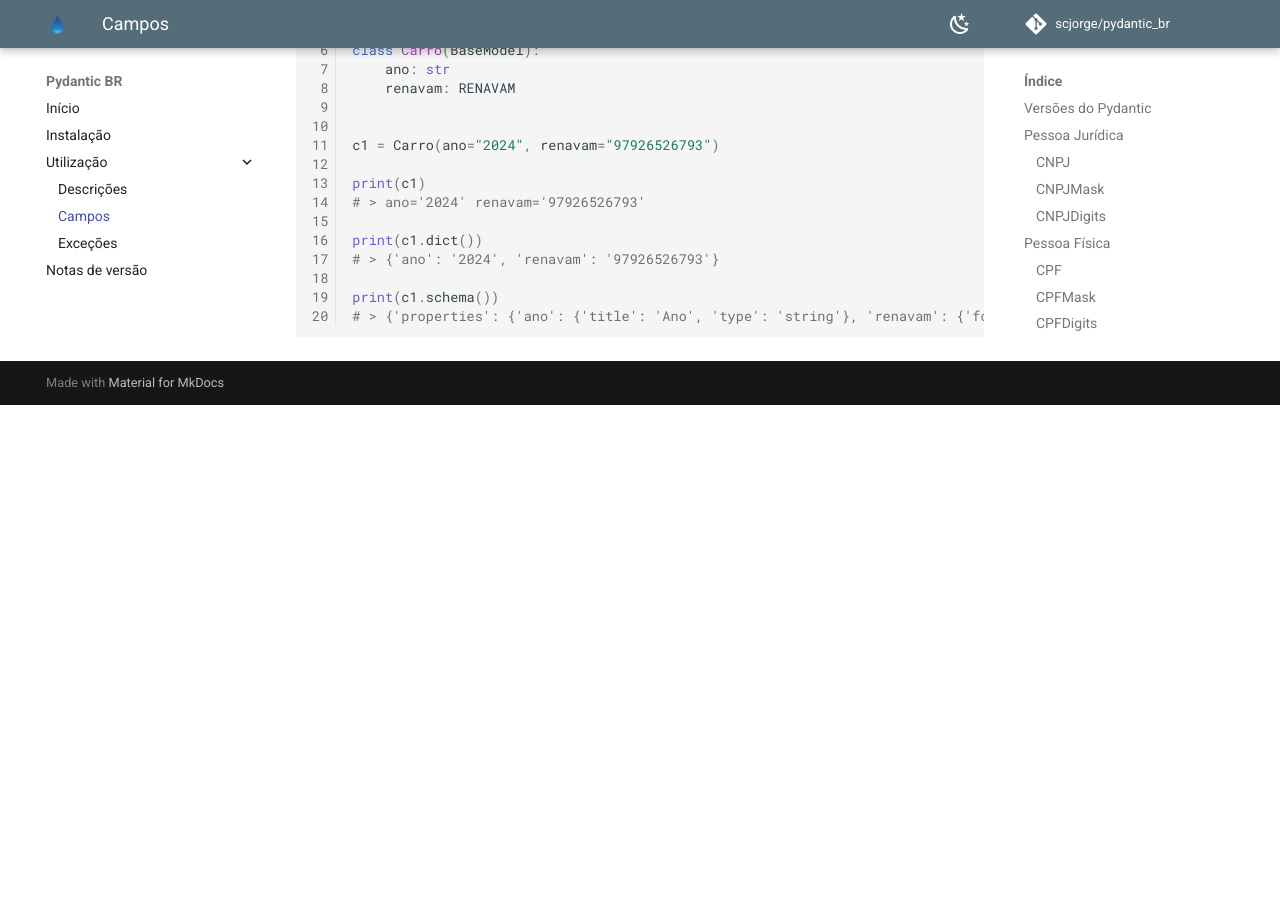
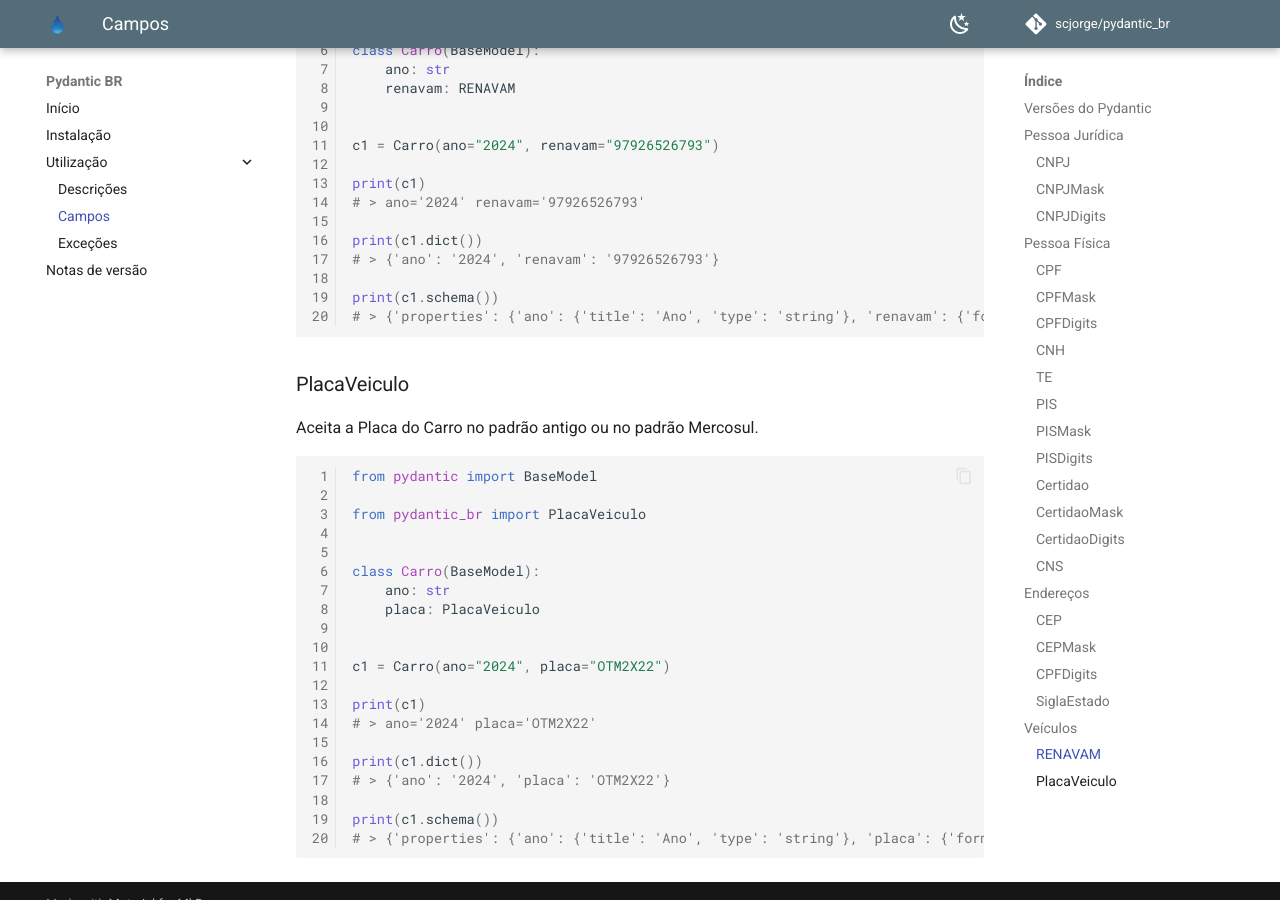
Before and after one commit to scjorge/pydantic_br, an MkDocs documentation site: the page built from docs/usage/field_types.md, in a window 1280 px wide and 900 px high, scrolled down 11902 px. Built offline with MkDocs 1.6.1 and Material for MkDocs 9.7.7, drawn with Linux system fonts in a browser that asks for light colours; comment, search, counter and statistics services are not loaded; before the commit the page ends 12307 px from its top, so only the background shows below that.

Commit message:
feat: add PlacaVeiculo field

````diff
--- a/docs/usage/field_types.md
+++ b/docs/usage/field_types.md
@@ -604,6 +604,7 @@ print(endereco.schema())
 ### RENAVAM
 
 Aceita apenas o número do RENAVAM
+
 ```{.py3 linenums=1}
 from pydantic import BaseModel
 
@@ -626,3 +627,30 @@ print(c1.dict())
 print(c1.schema())
 # > {'properties': {'ano': {'title': 'Ano', 'type': 'string'}, 'renavam': {'format': 'renavam', 'title': 'Renavam', 'type': 'string'}}, 'required': ['ano', 'renavam'], 'title': 'Carro', 'type': 'object'}
 ```
+
+### PlacaVeiculo
+
+Aceita a Placa do Carro no padrão antigo ou no padrão Mercosul.
+
+```{.py3 linenums=1}
+from pydantic import BaseModel
+
+from pydantic_br import PlacaVeiculo
+
+
+class Carro(BaseModel):
+    ano: str
+    placa: PlacaVeiculo
+
+
+c1 = Carro(ano="2024", placa="OTM2X22")
+
+print(c1)
+# > ano='2024' placa='OTM2X22'
+
+print(c1.dict())
+# > {'ano': '2024', 'placa': 'OTM2X22'}
+
+print(c1.schema())
+# > {'properties': {'ano': {'title': 'Ano', 'type': 'string'}, 'placa': {'format': 'placa_veiculo', 'title': 'Placa', 'type': 'string'}}, 'required': ['ano', 'placa'], 'title': 'Carro', 'type': 'object'}
+```
--- a/pydantic_br/__init__.py
+++ b/pydantic_br/__init__.py
@@ -8,6 +8,7 @@ from .fields.cnpj_field import *
 from .fields.cns_field import *
 from .fields.cpf_field import *
 from .fields.pis_field import *
+from .fields.placa_veiculo_field import *
+from .fields.renavam_field import *
+from .fields.sigla_estado_field import *
 from .fields.te_field import *
-from .fields.sigla_estado_field import *
-from .fields.renavam_field import *
````
Also changed, not shown: README.md (+1 -1 lines), docs/index.md (+1 -1 lines), docs/src/fields/placaveiculo.py (added, +20 -0 lines), docs/usage/descriptions.md (+9 -0 lines), 3 other files.
